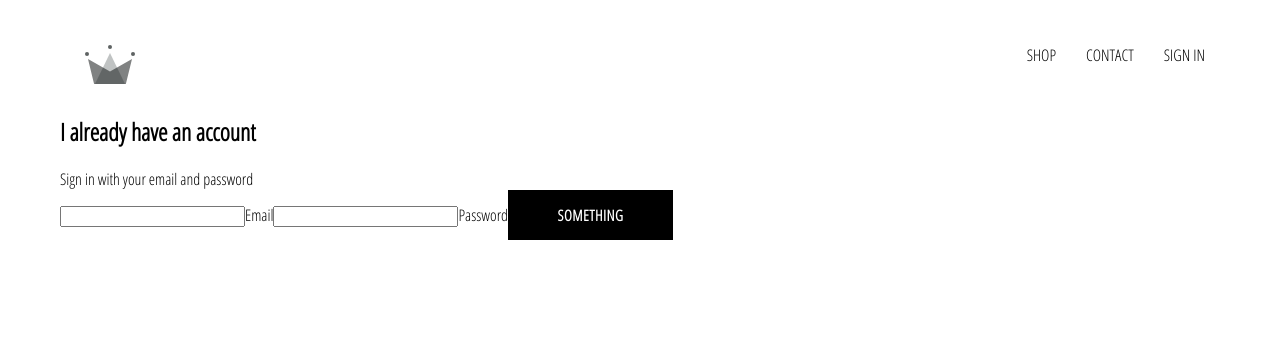
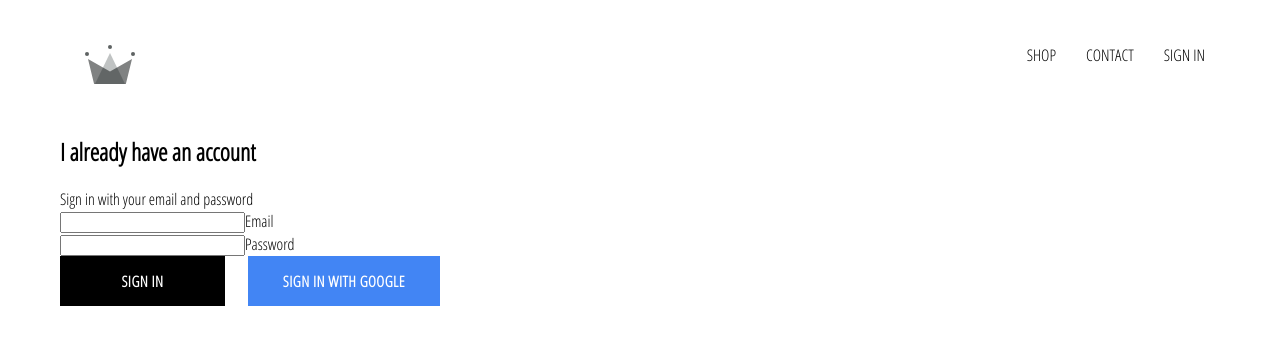
Before and after one commit to Misteryi-Box/my-ecom, a React (Create React App) app: page /signin in a window 1280 px wide. Shown: the top 344 px of the page. Built offline with nearby package versions, Linux system fonts and the light colour scheme; no server answers.

Commit message:
added custom buttons and connected to firebase sign in with google

```diff
--- a/src/App.css
+++ b/src/App.css
@@ -7,3 +7,7 @@
   text-decoration: none;
   color: black;
 }
+
+* {
+  box-sizing: border-box;
+}
--- a/src/App.tsx
+++ b/src/App.tsx
@@ -1,4 +1,4 @@
-import React from 'react';
+import React, {useState, useEffect} from 'react';
 import { Switch, Route } from 'react-router-dom';
 import './App.css';
 
@@ -8,10 +8,25 @@
 
 import Header from './components/header/header.component';
 
+import { auth } from './firebase/firebase.utils';
+
+
 function App() {
+
+  const [currentUser, setCurrentUser] = useState<any>(undefined);
+
+  useEffect(() => {
+    const unsubscribe = auth.onAuthStateChanged(user => {
+      console.log('user in useEffect', user)
+      setCurrentUser(user)
+    })
+    return () => {
+      unsubscribe();
+    }
+  })
   return (
     <div>
-      <Header />
+      <Header currentUser={currentUser}/>
       <Switch>
         <Route exact path='/' component={Homepage}/>
         <Route exact path='/shop' component={ShopPage}/>
--- a/src/components/collection-item/collection-item.component.tsx
+++ b/src/components/collection-item/collection-item.component.tsx
@@ -14,7 +14,7 @@
   imageUrl,
   price
 }: CollectionItemProps) => (
-  <div className='collection-item'>{console.log('hello', imageUrl)}
+  <div className='collection-item'>
     <div
       className='image'
       style={{
--- a/src/components/custom-button/custom-button.component.tsx
+++ b/src/components/custom-button/custom-button.component.tsx
@@ -4,12 +4,16 @@
 
 interface CustomButtonProps extends ButtonHTMLAttributes<HTMLButtonElement>{
   children: React.ReactNode,
+  isGoogleSignIn?: boolean,
 }
 const CustomButton = ({
   children,
+  isGoogleSignIn,
   ...otherProps
 }: CustomButtonProps) => (
-  <button className='custom-button' {...otherProps}>
+  <button
+    className={`${isGoogleSignIn ? 'google-sign-in' : ''} custom-button`} {...otherProps}
+  >
     {children}
   </button>
 );
--- a/src/components/custom-button/custom-button.styles.scss
+++ b/src/components/custom-button/custom-button.styles.scss
@@ -19,4 +19,14 @@
     color: black;
     border: 1px solid black;
   }
+
+  &.google-sign-in {
+    background-color: #4285f4;
+    color: white;
+
+    &:hover {
+      background-color: #357ae8;
+      border: none;
+    }
+  }
 }
--- a/src/components/header/header.component.tsx
+++ b/src/components/header/header.component.tsx
@@ -1,10 +1,17 @@
 import React from 'react';
 import { Link } from 'react-router-dom';
+
+import { auth } from '../../firebase/firebase.utils';
 
 import { ReactComponent as Logo } from '../../assets/crown.svg';
 import './header.styles.scss';
 
-const Header = () => (
+interface HeaderProps {
+  currentUser: any
+}
+const Header = ({
+  currentUser
+}: HeaderProps) => (
   <div className='header'>
     <Link className='logo-container' to="/">
       <Logo className='logo' />
@@ -12,7 +19,12 @@
     <div className="options">
       <Link className='option' to='/shop'>SHOP</Link>
       <Link className='option' to='/contact'>CONTACT</Link>
-      <Link className='option' to='/signin'>SIGN IN</Link>
+      {/* <Link className='option' to='/signin'>SIGN IN</Link> */}
+      {
+        currentUser ?
+        <div className='option' onClick={() => auth.signOut()} >SIGN OUT</div> :
+        <Link className='option' to='/signin'>SIGN IN</Link>
+      }
     </div>
   </div>
 );
--- a/src/components/header/header.styles.scss
+++ b/src/components/header/header.styles.scss
@@ -20,6 +20,7 @@
 
     .option {
       padding: 10px 15px;
+      cursor: pointer;
     }
   }
 }
--- a/src/components/signin-form/signin-form.component.tsx
+++ b/src/components/signin-form/signin-form.component.tsx
@@ -2,6 +2,8 @@
 import { useForm } from 'react-hook-form';
 
 import CustomButton from '../custom-button/custom-button.component';
+
+import { signInWithGoogle } from '../../firebase/firebase.utils';
 import './signin-form.styles.scss';
 
 interface SignInFormInputs {
@@ -17,7 +19,7 @@
   };
 
   return (
-    <div >
+    <div className='signin-form'>
       <h2>I already have an account</h2>
       <span>Sign in with your email and password</span>
 
@@ -38,8 +40,11 @@
         <label>Email</label>
         <input name='password' type='password' /*value={password}*/ ref={register({ required: true})} required/>
         <label>Password</label>
-        {/* <input type='submit' value='Submit Form' /> */}
-        <CustomButton type='submit'>Something</CustomButton>
+        <div className='buttons'>
+          <CustomButton type='submit'>Sign in</CustomButton>
+          <CustomButton onClick={signInWithGoogle} isGoogleSignIn>Sign in with Google</CustomButton>
+        </div>
+
       </form>
     </div>
   )
--- a/src/components/signin-form/signin-form.styles.scss
+++ b/src/components/signin-form/signin-form.styles.scss
@@ -0,0 +1,13 @@
+.signin-form {
+  width: 380px;
+  display: flex;
+  flex-direction: column;
+
+  .title {
+    margin: 10px 0;
+  }
+  .buttons {
+    display: flex;
+    justify-content: space-between;
+  }
+}
```
